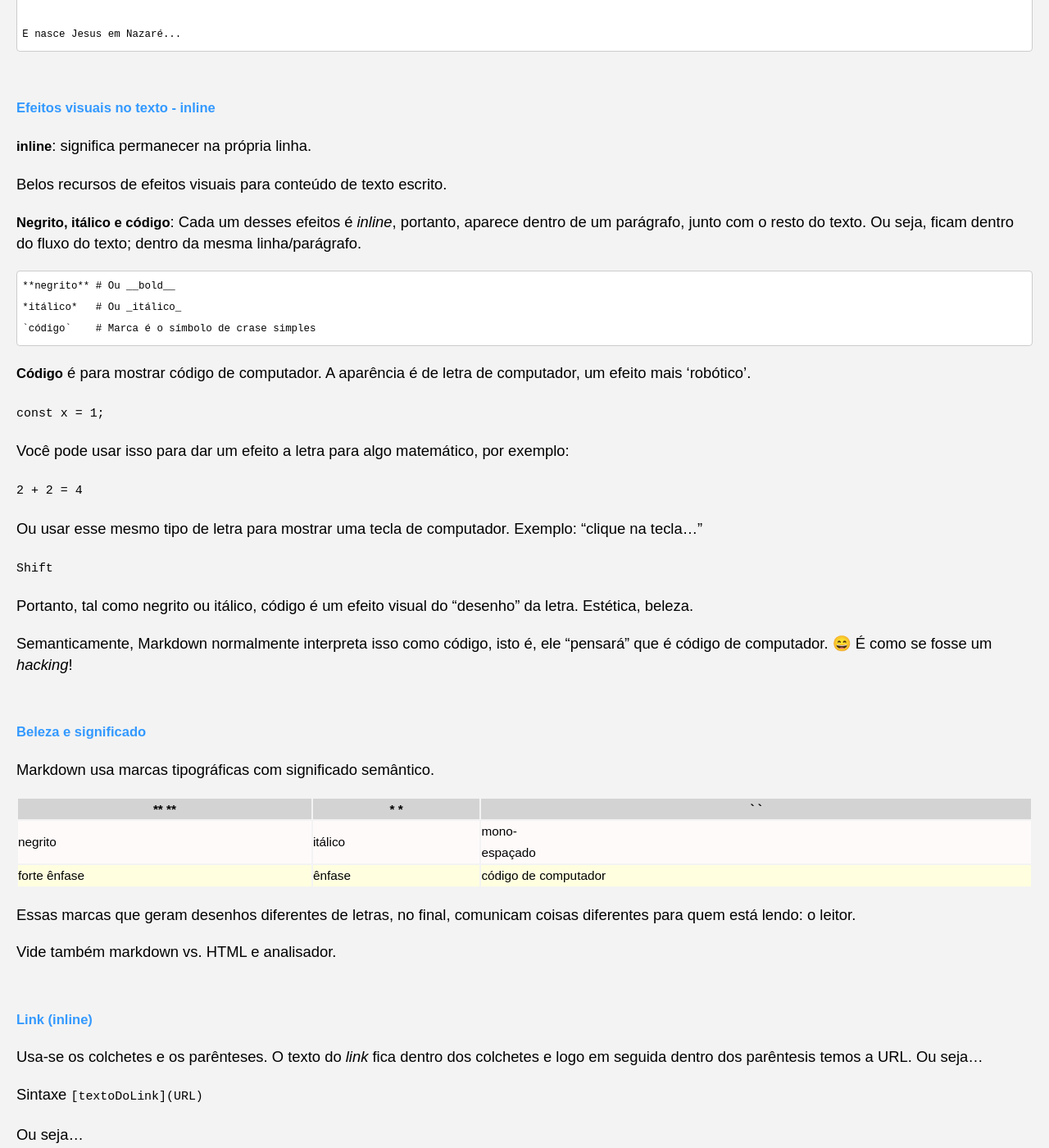
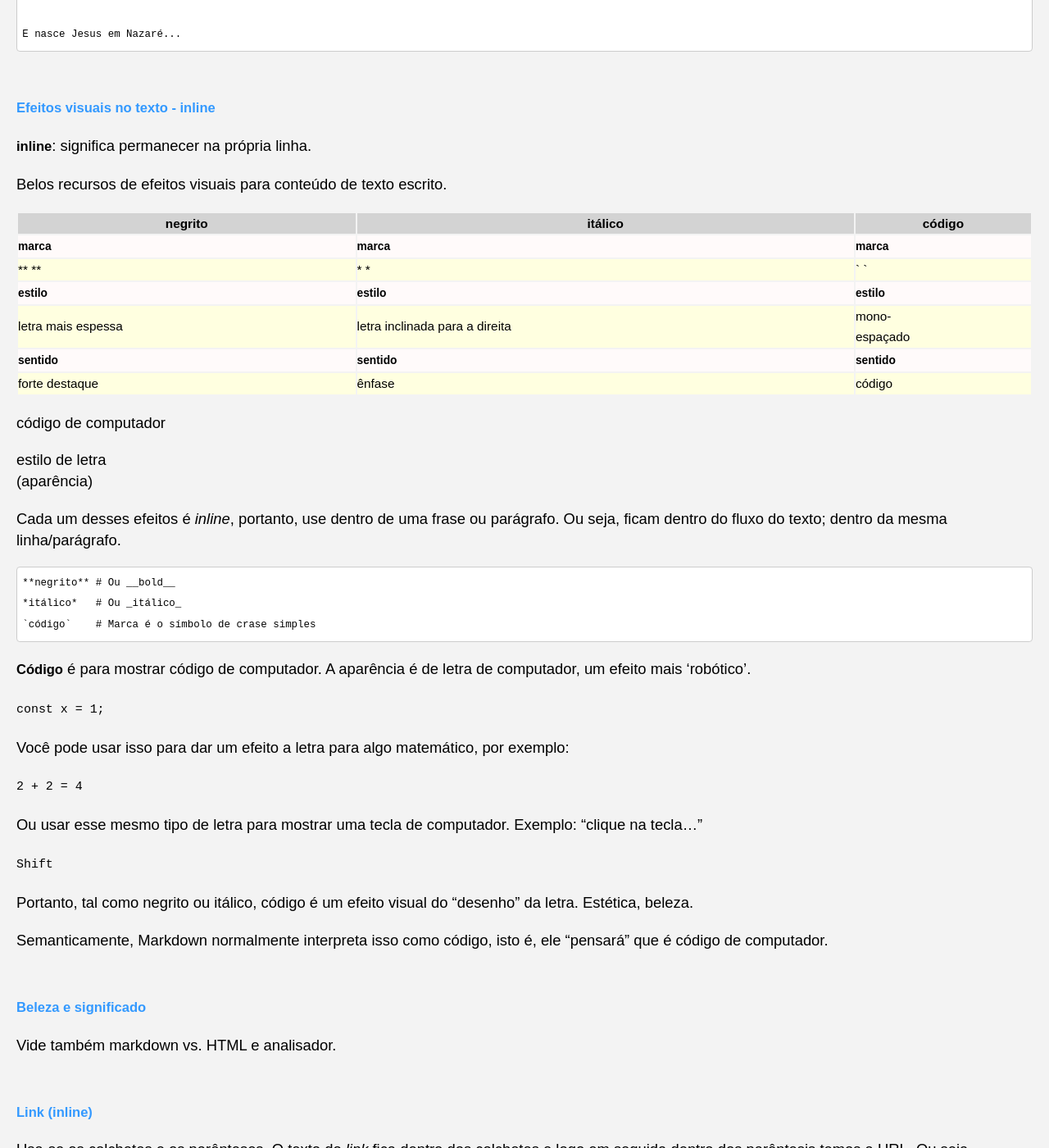
Before and after one commit to Joesynth/joesynth.github.io, a Jekyll site: the page built from _posts/2021-11-27-tutorial-markdown.md, in a window 1280 px wide and 1400 px high, scrolled down 3826 px. Shown: the whole window at 82% size. Built offline with Jekyll 4.4.1, drawn with Linux system fonts in a browser that asks for light colours.

Commit message:
fdsf
fds

```diff
--- a/_posts/2021-11-27-tutorial-markdown.md
+++ b/_posts/2021-11-27-tutorial-markdown.md
@@ -16,6 +16,7 @@ Vamos a um breve tutorial rápido sobre *markdown*? Então...
 - Markdown vs. HTML
 - Marcação vs. instrução
 - Mais links sobre o tema.
+
 
 
 
@@ -146,13 +147,32 @@ No primeiro dia Deus criou...
 E nasce Jesus em Nazaré...
 </pre>
 
+
+
 ###### Efeitos visuais no texto - inline
 
 **inline**: significa permanecer na própria linha.
 
 Belos recursos de efeitos visuais para conteúdo de texto escrito.
 
-**Negrito, itálico e código**:  Cada um desses efeitos é *inline*, portanto, aparece dentro de um parágrafo, junto com o resto do texto. Ou seja, ficam dentro do fluxo do texto; dentro da mesma linha/parágrafo.
+|negrito| itálico| código|
+|---|---|---|
+|**marca**| **marca**| **marca**|
+|** **| * *| ` `|
+|**estilo**|**estilo**|**estilo**|
+|letra mais espessa| letra inclinada para a direita| mono-<br />espaçado|
+|**sentido**|**sentido**|**sentido**|
+|forte destaque|ênfase| código|
+
+código de computador
+
+estilo de letra <br />(aparência)
+
+
+
+
+
+Cada um desses efeitos é *inline*, portanto, use dentro de uma frase ou parágrafo. Ou seja, ficam dentro do fluxo do texto; dentro da mesma linha/parágrafo.
 
 <pre>
 **negrito** # Ou __bold__
@@ -175,18 +195,9 @@ Ou usar esse mesmo tipo de letra para mostrar uma tecla de computador. Exemplo:
 Portanto, tal como negrito ou itálico, código é um efeito visual do "desenho" da letra. Estética, beleza.
 
 Semanticamente, Markdown normalmente interpreta isso como código, isto é, ele "pensará" que é código de computador.
-😄 É como se fosse um *hacking*!
+
 
 ###### Beleza e significado
-
-Markdown usa marcas tipográficas com significado semântico.
-
-|** **| * *| ` `|
-|---|---|---|
-|negrito|itálico|mono-<br />espaçado|
-|forte ênfase|ênfase| código de computador|
-
-Essas marcas que geram desenhos diferentes de letras, no final, comunicam coisas diferentes para quem está lendo: o leitor.
 
 
 
```
